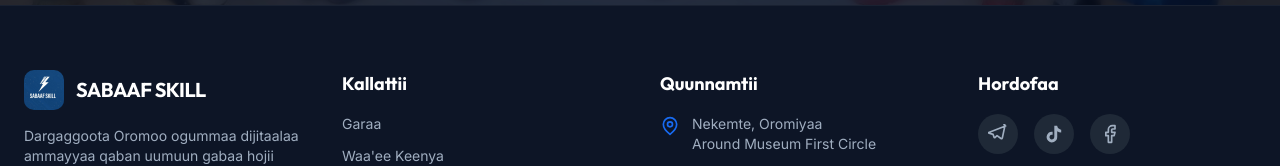
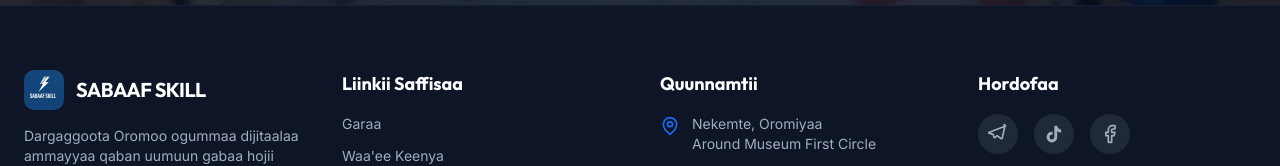
Before and after one commit to Teshome-Worku/sabaafskill, a Next.js app in the folder app/: page / in a window 1280 px wide. Shown: the part 9041-9207 px from the top of the page. Built offline with nearby package versions, Linux system fonts and the light colour scheme.

Commit message:
feat: update Quick Links section title for localization support

```diff
--- a/app/src/components/layout/Footer.tsx
+++ b/app/src/components/layout/Footer.tsx
@@ -48,7 +48,7 @@ export function Footer() {
 
           {/* Quick Links */}
           <div className="flex flex-col items-center md:items-start">
-            <h3 className="font-heading font-bold text-lg mb-4">{t({ om: "Kallattii", en: "Quick Links" })}</h3>
+            <h3 className="font-heading font-bold text-lg mb-4">{t({ om: "Liinkii Saffisaa", en: "Quick Links" })}</h3>
             <ul className="space-y-3 text-sm text-muted-foreground">
               <li><Link href="/" className="hover:text-primary transition-colors">{t({ om: "Garaa", en: "Home" })}</Link></li>
               <li><Link href="/about" className="hover:text-primary transition-colors">{t({ om: "Waa'ee Keenya", en: "About Us" })}</Link></li>
```
